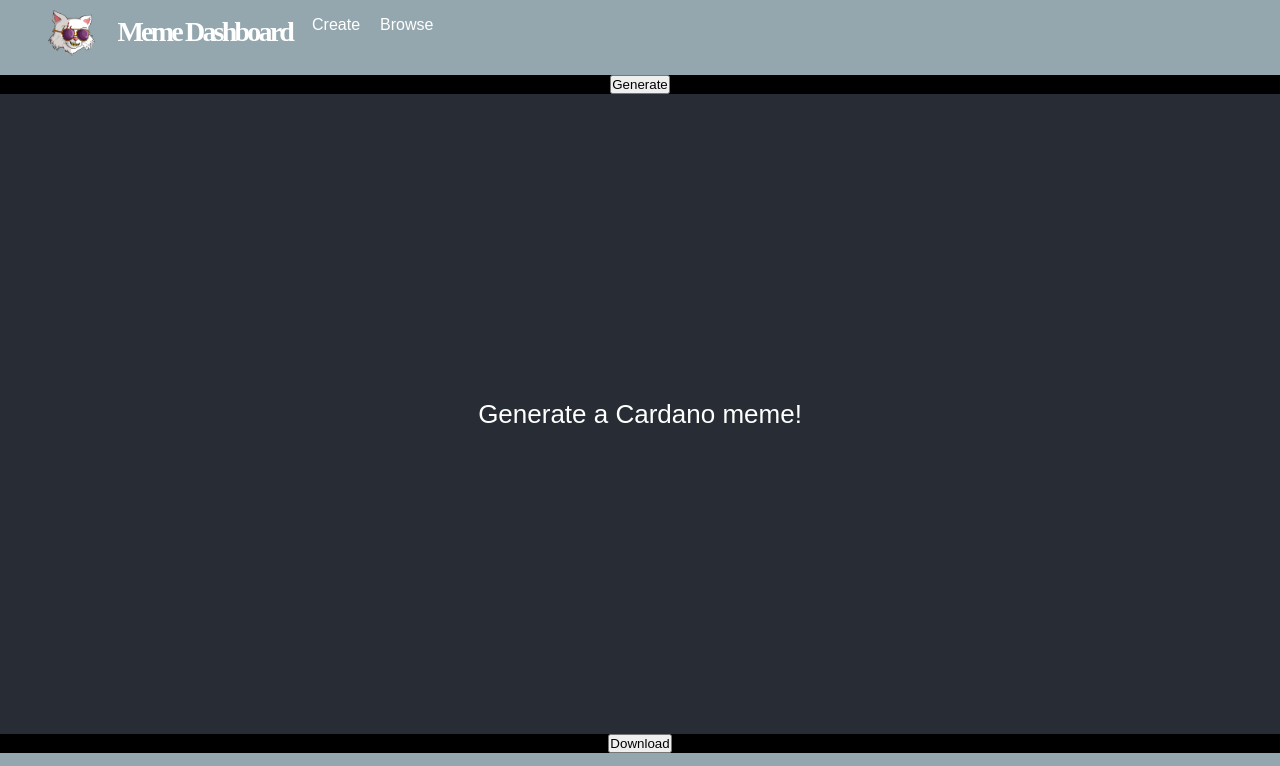
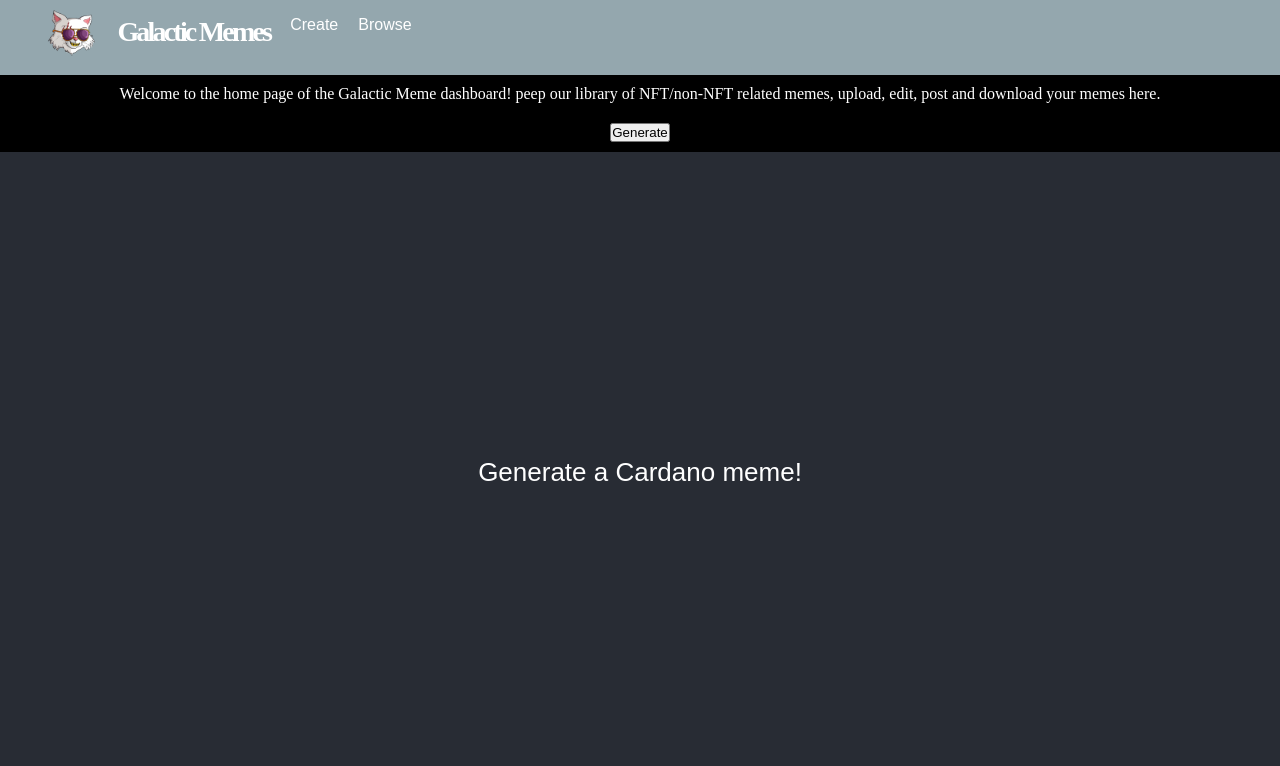
Before and after one commit to jlloyd0430/Galactic-meme-dashboard, a React (Create React App) app: page / in a window 1280 px wide. Shown: the top 766 px of the page. Built offline with nearby package versions, Linux system fonts and the light colour scheme.

Commit message:
refactoring

```diff
--- a/src/App.css
+++ b/src/App.css
@@ -21,9 +21,14 @@ img {
   max-width: 100%;
 }
 
+.welcome {
+  margin: 10px;
+  font-family: "Karla";
+}
+
 .Btn {
   color: #000;
-  margin: auto;
+  margin: 10px;
 }
 
 .upload-meme {
--- a/src/Home.js
+++ b/src/Home.js
@@ -48,6 +48,11 @@ function Home() {
 
   return (
     <div className="App">
+      <p className="welcome">
+        Welcome to the home page of the Galactic Meme dashboard! peep our
+        library of NFT/non-NFT related memes, upload, edit, post and download
+        your memes here.{" "}
+      </p>
       <button className="Btn" onClick={handleClick}>
         Generate
       </button>
--- a/src/Navbar.js
+++ b/src/Navbar.js
@@ -10,7 +10,7 @@ export default function Navbar() {
         <Link to="/">
           <img src={logo} alt="meme" className="logo" />
         </Link>
-        <h1 className="title">Meme Dashboard</h1>
+        <h1 className="title">Galactic Memes</h1>
         <div className="pages">
           <Link to="/browse" className="pages">
             Browse
--- a/src/styles.css
+++ b/src/styles.css
@@ -192,6 +192,11 @@ img {
   bottom: 0;
 }
 
+.welcome {
+  margin: auto;
+  font-family: "Karla";
+}
+
 .top {
   top: 0;
 }
```
